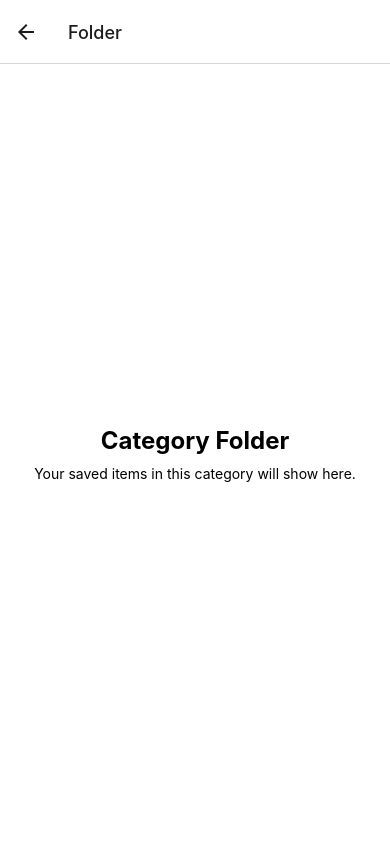
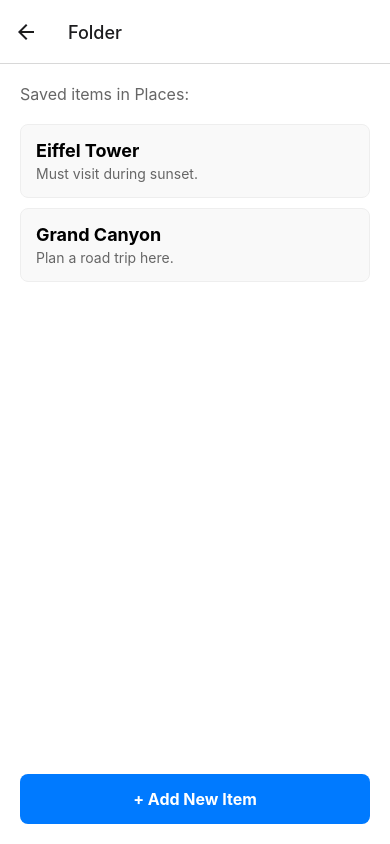
Before and after one commit to azim-410/memento, a React Native app: screen /Category in a window 390 px wide. Built offline with nearby package versions, Linux system fonts and the light colour scheme.

Commit message:
Link Category to Detail screen
Display mock category items and add navigation to DetailScreen.

```diff
--- a/src/screens/CategoryScreen.js
+++ b/src/screens/CategoryScreen.js
@@ -1,14 +1,55 @@
 import React from 'react';
-import { StyleSheet, Text, View, Button } from 'react-native';
+import { StyleSheet, Text, View, TouchableOpacity, FlatList } from 'react-native';
+
+const MOCK_ITEMS = {
+  places: [
+    { id: '1', title: 'Eiffel Tower', note: 'Must visit during sunset.', link: 'https://instagram.com/...' },
+    { id: '2', title: 'Grand Canyon', note: 'Plan a road trip here.', link: 'https://youtube.com/...' },
+  ],
+  music: [
+    { id: '3', title: 'Blinding Lights by The Weeknd', note: 'Great driving song.', link: 'https://spotify.com/...' },
+  ],
+  books: [
+    { id: '4', title: 'Atomic Habits by James Clear', note: 'Life-changing self-help book.', link: 'https://amazon.com/...' },
+  ],
+  movies: [
+    { id: '5', title: 'Inception', note: 'Mind-bending sci-fi movie.', link: 'https://netflix.com/...' },
+  ],
+};
 
 export default function CategoryScreen({ route, navigation }) {
-  // We'll read category name from route params later
-  const categoryName = route?.params?.categoryName || 'Category';
+  const { categoryId, categoryName } = route.params || { categoryId: 'places', categoryName: 'Places' };
+
+  const items = MOCK_ITEMS[categoryId] || [];
 
   return (
     <View style={styles.container}>
-      <Text style={styles.title}>{categoryName} Folder</Text>
-      <Text>Your saved items in this category will show here.</Text>
+      <Text style={styles.subtitle}>Saved items in {categoryName}:</Text>
+
+      {items.length === 0 ? (
+        <Text style={styles.noItemsText}>No items saved in this folder yet.</Text>
+      ) : (
+        <FlatList
+          data={items}
+          keyExtractor={(item) => item.id}
+          renderItem={({ item }) => (
+            <TouchableOpacity
+              style={styles.itemButton}
+              onPress={() => navigation.navigate('Detail', { itemId: item.title, item })}
+            >
+              <Text style={styles.itemTitle}>{item.title}</Text>
+              <Text style={styles.itemNote} numberOfLines={1}>{item.note}</Text>
+            </TouchableOpacity>
+          )}
+        />
+      )}
+
+      <TouchableOpacity
+        style={styles.addButton}
+        onPress={() => navigation.navigate('Detail', { categoryId, isNew: true })}
+      >
+        <Text style={styles.addButtonText}>+ Add New Item</Text>
+      </TouchableOpacity>
     </View>
   );
 }
@@ -16,13 +57,48 @@ export default function CategoryScreen({ route, navigation }) {
 const styles = StyleSheet.create({
   container: {
     flex: 1,
-    alignItems: 'center',
-    justifyContent: 'center',
+    padding: 20,
     backgroundColor: '#fff',
   },
-  title: {
-    fontSize: 24,
-    fontWeight: 'bold',
+  subtitle: {
+    fontSize: 16,
+    color: '#666',
+    marginBottom: 20,
+  },
+  noItemsText: {
+    fontSize: 16,
+    color: '#999',
+    textAlign: 'center',
+    marginTop: 40,
+    marginBottom: 40,
+  },
+  itemButton: {
+    padding: 15,
+    backgroundColor: '#f9f9f9',
+    borderWidth: 1,
+    borderColor: '#eee',
+    borderRadius: 8,
     marginBottom: 10,
   },
+  itemTitle: {
+    fontSize: 18,
+    fontWeight: 'bold',
+  },
+  itemNote: {
+    fontSize: 14,
+    color: '#666',
+    marginTop: 4,
+  },
+  addButton: {
+    padding: 15,
+    backgroundColor: '#007AFF',
+    borderRadius: 8,
+    alignItems: 'center',
+    marginTop: 20,
+  },
+  addButtonText: {
+    fontSize: 16,
+    color: '#fff',
+    fontWeight: 'bold',
+  },
 });
```
